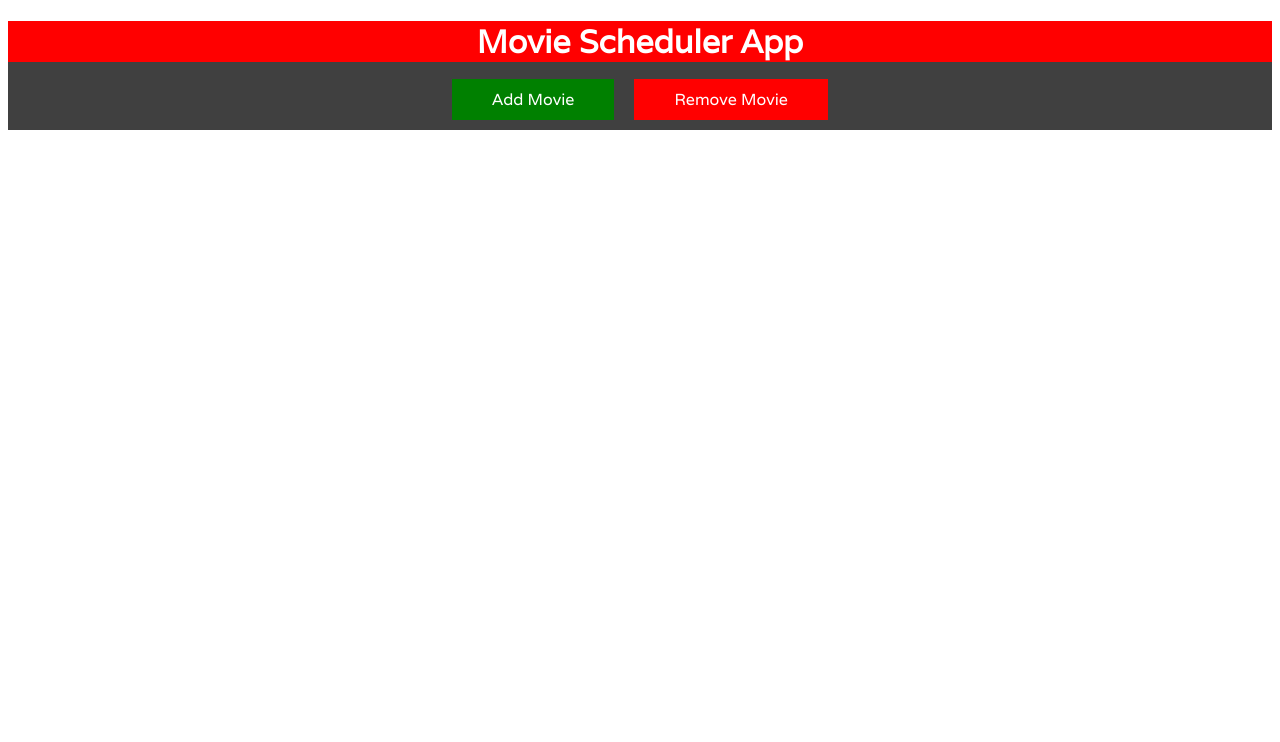
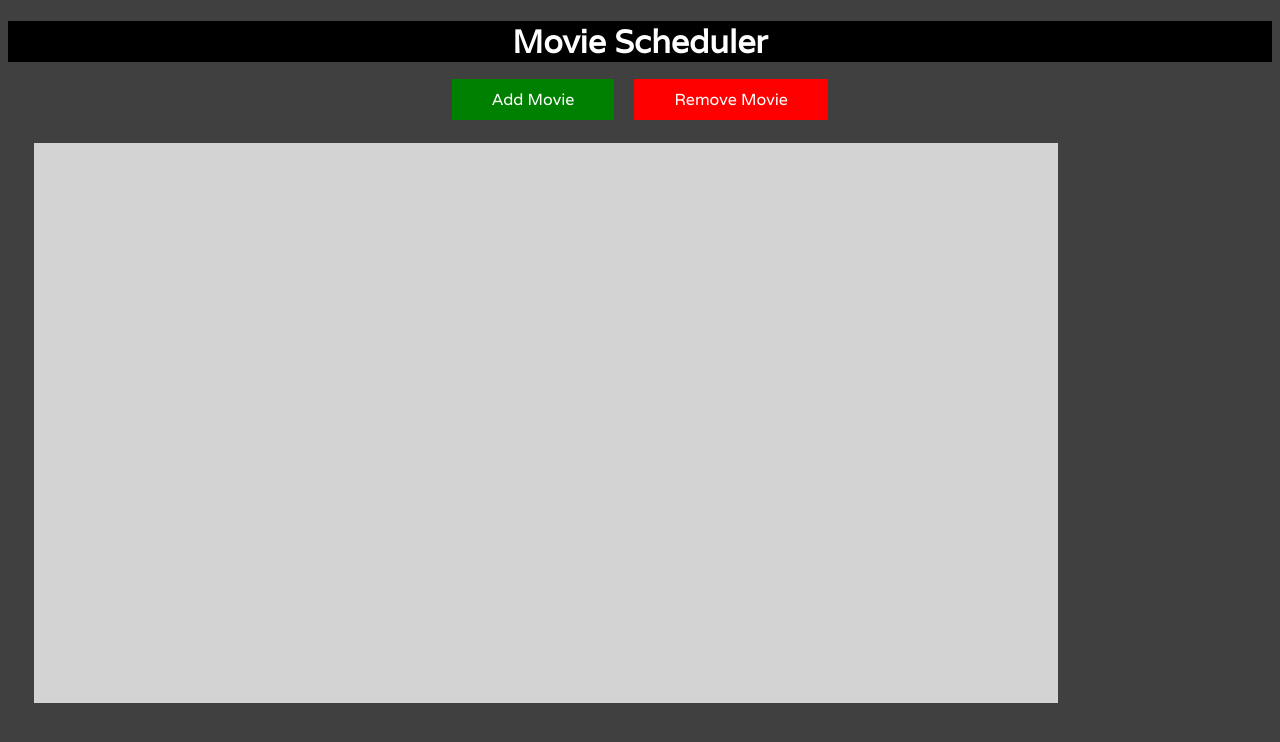
Before and after one commit to CutlerThayer/Movie-Scheduler, a React (Create React App) app in the folder movie-scheduler/: page / in a window 1280 px wide. Shown: the top 742 px of the page. Built offline with nearby package versions, Linux system fonts and the light colour scheme.

Commit message:
Finalized color scheme

```diff
--- a/movie-scheduler/src/App.js
+++ b/movie-scheduler/src/App.js
@@ -1,13 +1,15 @@
 import Header from './Components/Header'
 import Navbar from './Components/Navbar'
+import Result from './Components/Result'
 
 function App() {
   const name = 'Cutler'
 
   return (
-    <div className="Container">
-      <Header title='Movie Scheduler App'/>
+    <div className="container">
+      <Header />
       <Navbar />
+      <Result />
     </div>
   );
 }
--- a/movie-scheduler/src/Components/Header.js
+++ b/movie-scheduler/src/Components/Header.js
@@ -2,7 +2,7 @@ import PropTypes from 'prop-types';
 
 const Header = (props) => {
     return (
-        <header className='Header'>
+        <header className='header'>
             <h1>{props.title}</h1>
         </header>
     )
--- a/movie-scheduler/src/Components/Navbar.js
+++ b/movie-scheduler/src/Components/Navbar.js
@@ -1,20 +1,10 @@
-import React, {useState} from 'react'
-
 const Navbar = () => {
     return (
-        <div className='Navbar'>
-            <button className='AddButton'>Add Movie</button>
-            <button className='RemoveButton'>Remove Movie</button>
+        <div className='navbar'>
+            <button className='addButton'>Add Movie</button>
+            <button className='removeButton'>Remove Movie</button>
         </div>
     )
 }
 
-// const addMovie = {
-//     backgroundColor: 'green'
-// }
-
-// const removeMovie = {
-//     backgroundColor: 'red'
-// }
-
 export default Navbar
--- /dev/null
+++ b/movie-scheduler/src/Components/Result.js
@@ -0,0 +1,12 @@
+import React from 'react'
+
+const Result = () => {
+    return (
+        <div className='result'>
+            <div className='resBox'>
+            </div>
+        </div>
+    )
+}
+
+export default Result
--- a/movie-scheduler/src/index.css
+++ b/movie-scheduler/src/index.css
@@ -1,17 +1,20 @@
 @import url('https://fonts.googleapis.com/css2?family=Varela&display=swap');
 
-.Container{
-  font-family: 'Varela', sans-serif;
+body{
   background-color: #404040;
 }
 
-.Header{
+.container{
+  font-family: 'Varela', sans-serif;
+}
+
+.header{
   color: white;
   text-align: center;
-  background-color: red;
+  background-color: black;
 }
 
-.Navbar{
+.navbar{
   text-align: center;
 }
 
@@ -24,18 +27,27 @@ button{
   font-size: medium;
 }
 
-.AddButton{
+.addButton{
   background-color: green;
 }
 
-.AddButton:hover{
+.addButton:hover{
   background-color: yellowgreen;
 }
 
-.RemoveButton{
+.removeButton{
   background-color: red;
 }
 
-.RemoveButton:hover{
+.removeButton:hover{
   background-color: pink;
 }
+
+.resBox{
+  background-color: lightgray;
+  position: absolute;
+  width: 80%;
+  height: 70%;
+  margin-left: 2%;
+  margin-top: 1%;
+}
```
Also changed, not shown: movie-scheduler/public/logo192.png (deleted), movie-scheduler/public/logo512.png (deleted).
